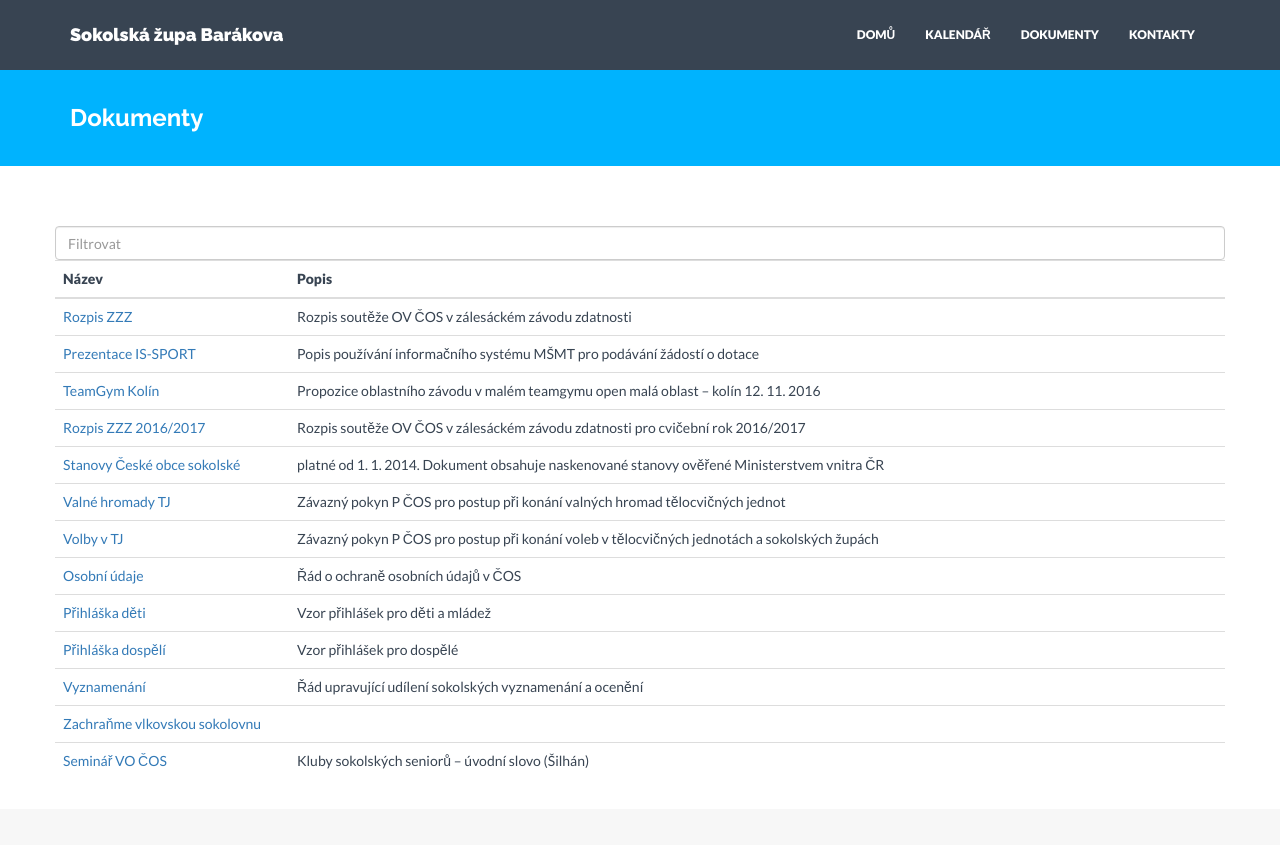
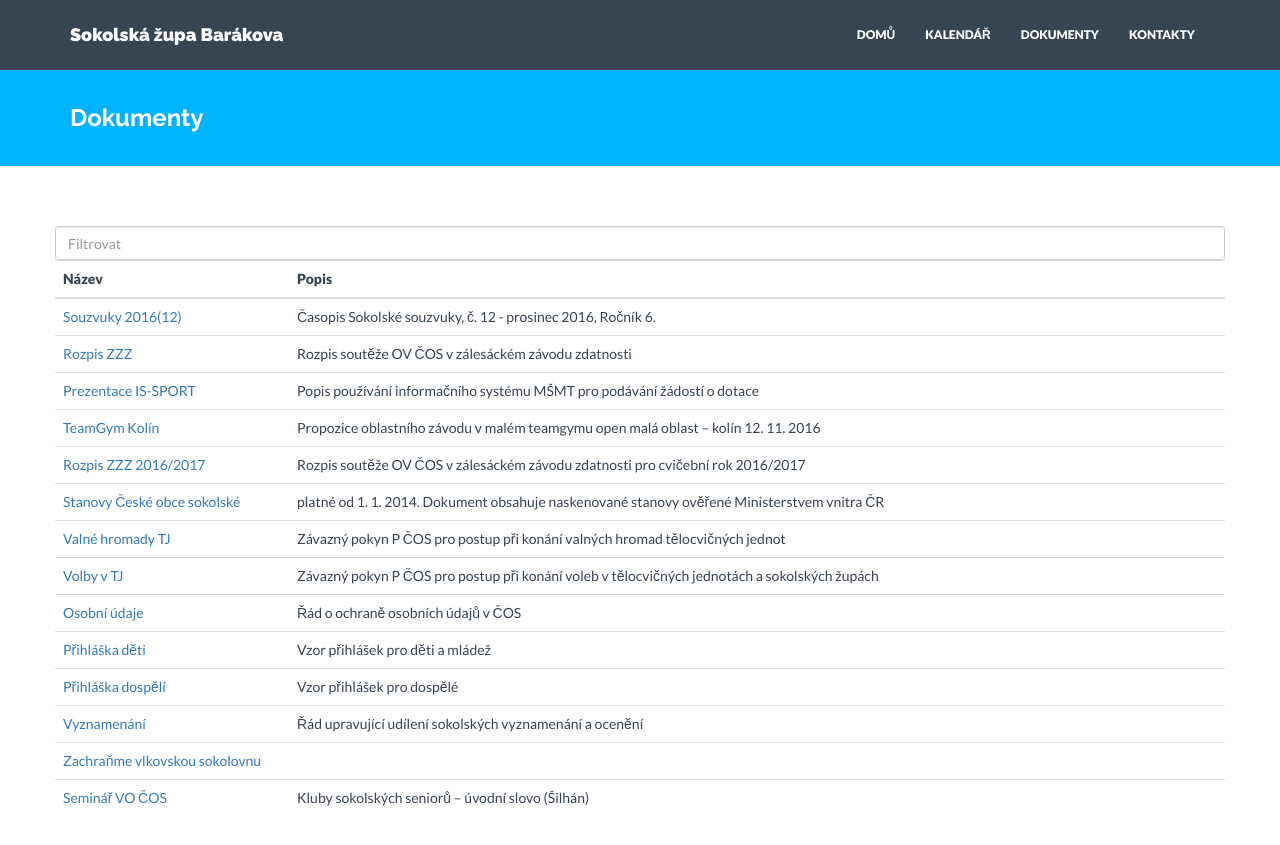
Before and after one commit to milanhybner/zbarakova.cz, a Jekyll site: the page built from dokumenty.md, in a window 1280 px wide and 900 px high. Shown: the top 845 px of the window. Built offline with Jekyll 4.4.1, drawn with Linux system fonts in a browser that asks for light colours; nearby versions of some CDN libraries.

Commit message:
aktualizovány akce a dokumenty

```diff
--- a/_data/dokumenty.yaml
+++ b/_data/dokumenty.yaml
@@ -1,3 +1,7 @@
+- nazev: Souzvuky 2016(12)
+  url: https://drive.google.com/open?id=0B0QIXsJ5v2H9TzRPYnhra1E5Rms
+  popis: Časopis Sokolské souzvuky, č. 12 - prosinec 2016, Ročník 6.
+
 - nazev: Rozpis ZZZ
   url: https://drive.google.com/file/d/0B0QIXsJ5v2H9Z3RNZGtrQlRzbVU/view?usp=sharing
   popis: Rozpis soutěže OV ČOS v zálesáckém závodu zdatnosti
```
Also changed, not shown: slet/skladby.md (+2 -0 lines), Gemfile.lock, 4 other files.
